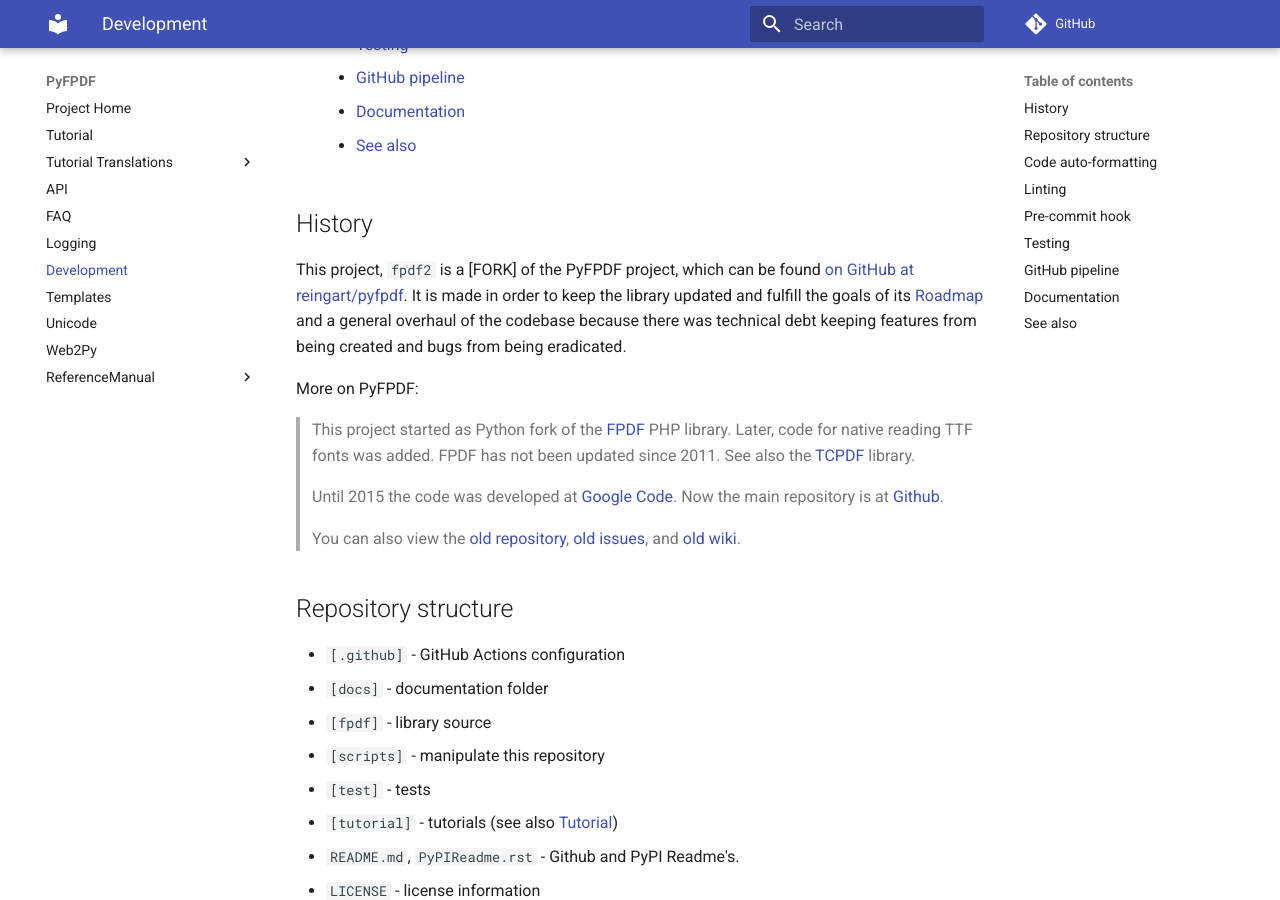
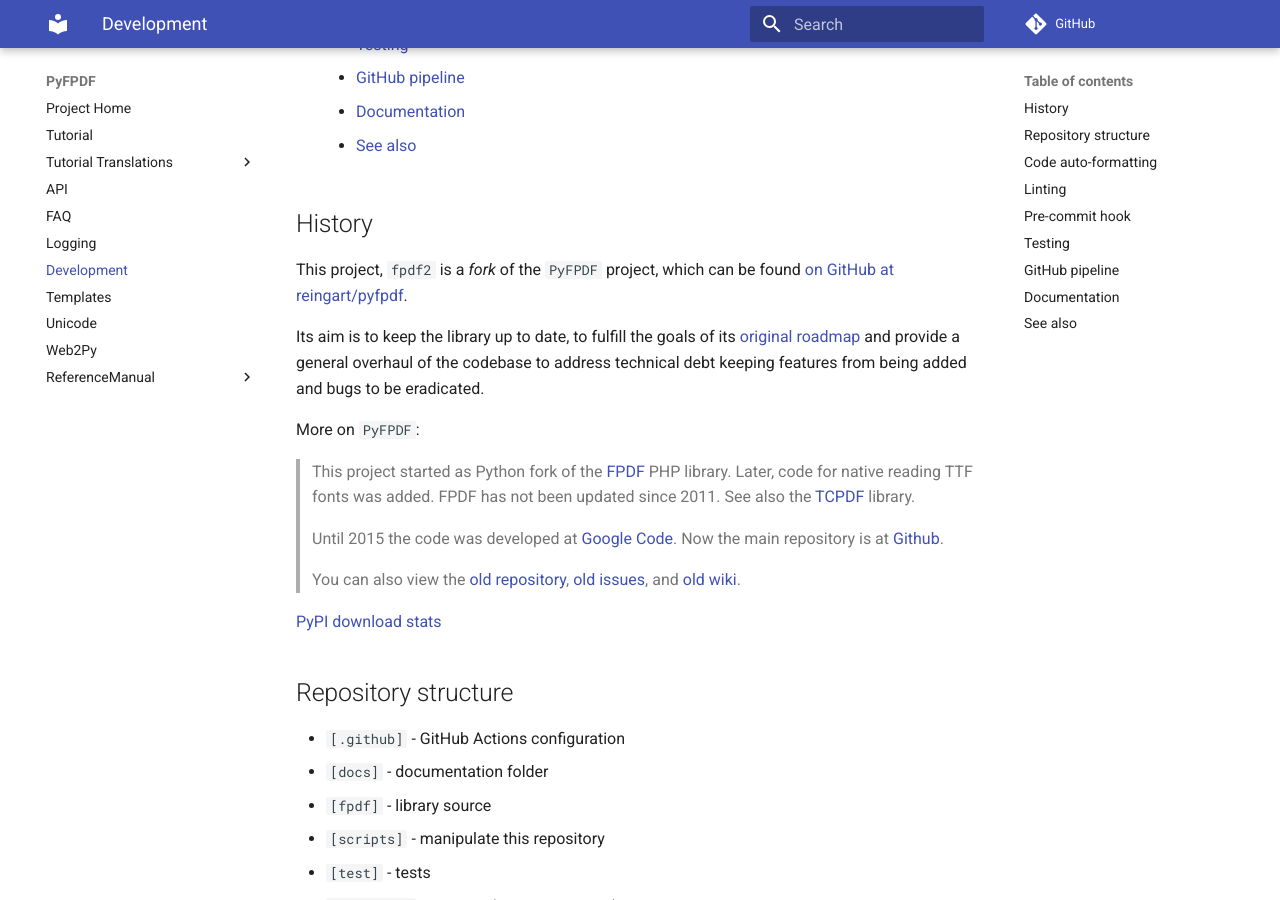
Before and after one commit to reingart/pyfpdf, an MkDocs documentation site: the page built from docs/Development.md, in a window 1280 px wide and 900 px high, scrolled down 391 px. Built offline with MkDocs 1.6.1 and Material for MkDocs 9.7.7, drawn with Linux system fonts in a browser that asks for light colours; comment, search, counter and statistics services are not loaded.

Commit message:
Docs update

```diff
--- a/docs/Development.md
+++ b/docs/Development.md
@@ -6,14 +6,15 @@
 
 ## History ##
 
-This project, `fpdf2` is a [FORK] of the PyFPDF project, which can be found
+This project, `fpdf2` is a _fork_ of the `PyFPDF` project, which can be found
 [on GitHub at reingart/pyfpdf](https://github.com/reingart/pyfpdf).
-It is made in order to keep the library updated and fulfill the goals of its
-[Roadmap](https://github.com/reingart/pyfpdf/wiki/Roadmap) and a general overhaul of
-the codebase because there was technical debt keeping features from being
-created and bugs from being eradicated.
 
-More on PyFPDF:
+Its aim is to keep the library up to date, to fulfill the goals of its
+[original roadmap](https://github.com/reingart/pyfpdf/wiki/Roadmap) and provide
+a general overhaul of the codebase to address technical debt keeping features from being
+added and bugs to be eradicated.
+
+More on `PyFPDF`:
 
 > This project started as Python fork of the [FPDF](http://fpdf.org/) PHP library.
 > Later, code for native reading TTF fonts was added. FPDF has not been updated since
@@ -26,6 +27,8 @@
 > [old repository](https://github.com/reingart/pyfpdf_googlecode),
 > [old issues](https://github.com/reingart/pyfpdf_googlecode/issues), and
 > [old wiki](https://github.com/reingart/pyfpdf_googlecode/tree/wiki).
+
+[PyPI download stats](https://pypistats.org/packages/fpdf2)
 
 
 ## Repository structure ##
```
Also changed, not shown: README.md (+4 -1 lines), docs/index.md (+25 -24 lines), docs/redirect.html (deleted, +0 -15 lines), 1 other file.
